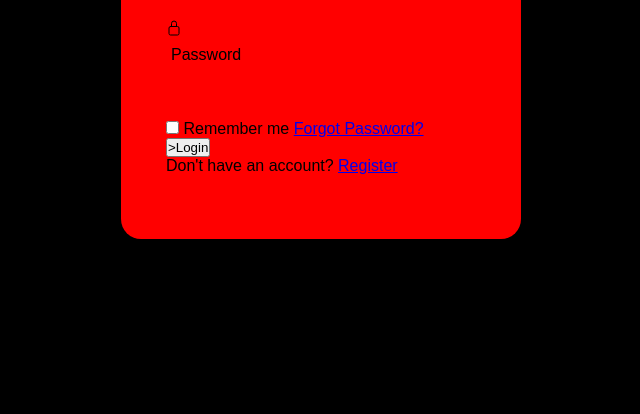
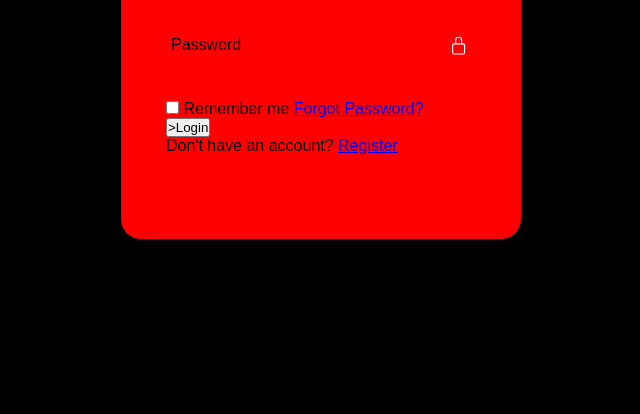
Before and after one commit to costar011/Responsive_Animated_LoginForm_using_HTML, a plain HTML site: page index.html in a window 1280 px wide. Shown: the part 386-800 px from the top of the page, without its empty margins (319-959 px from the left). Drawn offline with nearby package versions, Linux system fonts and the light colour scheme; a web font is replaced by a local one.

Commit message:
input focus

```diff
--- a/index.css
+++ b/index.css
@@ -47,6 +47,11 @@ h2 {
   transform: translateY(-50%);
 }
 
+.input-box input:focus~label,
+.input-box input:valid~label {
+  top: -5px;
+}
+
 .input-box input {
   width: 100%;
   height: 50px;
@@ -57,3 +62,11 @@ h2 {
   font-size: 1em;
   color: #fff;
 }
+
+.input-box .icon {
+  position: absolute;
+  right: 8px;
+  color: #fff;
+  font-size: 1.2em;
+  line-height: 57px;
+}
```
